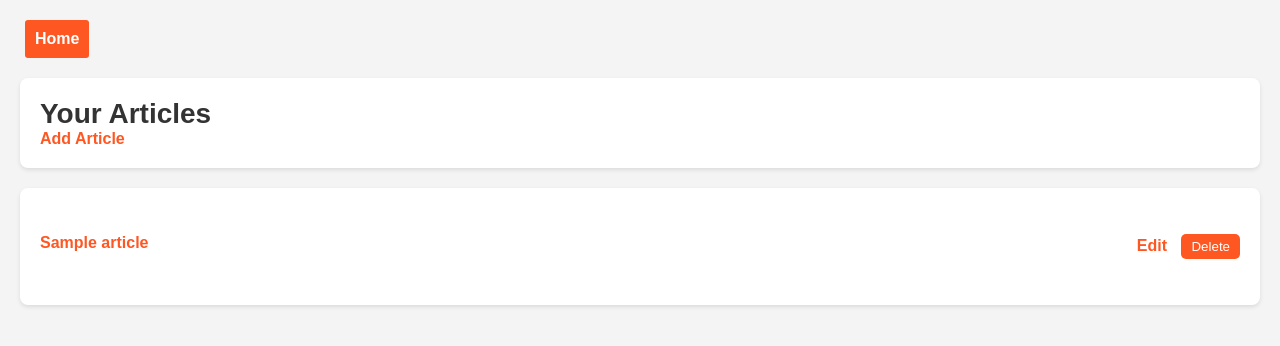
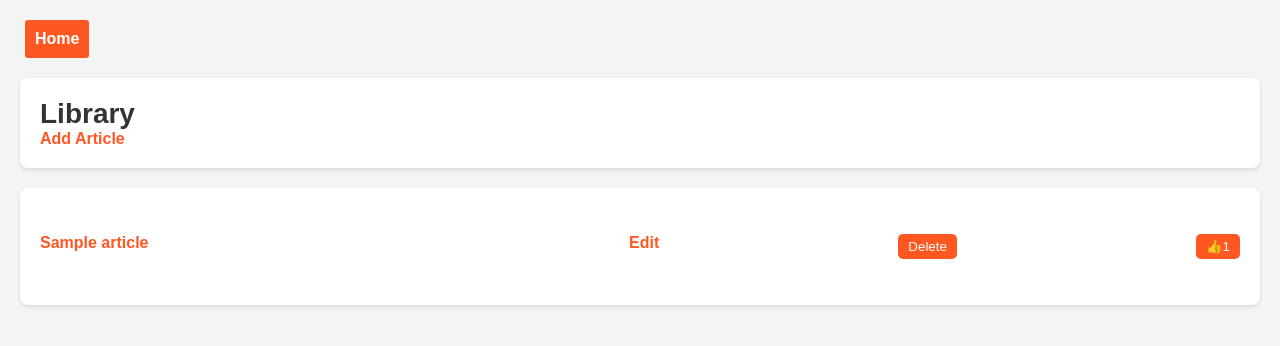
Before and after one commit to Rowanbiets/prototype-django, a Django app: page /articles/ in a window 1280 px wide. Shown: the top 346 px of the page. Run offline with Django 5.2, Linux system fonts and the light colour scheme; tables that the repository leaves empty hold one stand-in row (values such as "Sample post").

Commit message:
extra : Like button + styling

```diff
--- a/prototype/articles/forms.py
+++ b/prototype/articles/forms.py
@@ -1,6 +1,7 @@
 # forms.py
 from django import forms
 from .models import Article
+from .models import Comment
 
 class ArticleForm(forms.ModelForm):
     class Meta:
@@ -9,3 +10,8 @@ class ArticleForm(forms.ModelForm):
         widgets = {
             'author': forms.HiddenInput(),
         }
+
+class CommentForm(forms.ModelForm):
+    class Meta:
+        model = Comment
+        fields = ['content']
--- a/prototype/articles/static/articles/all-articles.css
+++ b/prototype/articles/static/articles/all-articles.css
@@ -25,6 +25,7 @@ a {
     color: #FF5722;
     text-decoration: none;
     font-weight: bold;
+
 }
 
 a:hover {
@@ -40,8 +41,14 @@ a:hover {
     position: absolute; /* Maak de gebruiker informatie absoluut gepositioneerd */
     right: 20px; /* Plaats het aan de rechterkant */
     top: 20px; /* Plaats het iets onder de bovenkant */
-    text-align: right; /* Lijn de tekst rechts uit */
+    text-align: left; /* Lijn de tekst rechts uit */
     font-size: 14px; /* Kleinere tekst voor de gebruikersinformatie */
+
+}
+
+.title{
+   width:350px;
+
 }
 
 .logout-link {
@@ -58,22 +65,22 @@ main {
 ul {
     list-style-type: none; /* Verwijdert de opsommingstekens */
     padding: 0;
+
 }
+
+
 
 li {
     padding: 10px 0;
     border-bottom: 1px solid #ddd;
-    display: flex;
-    justify-content: space-between; /* Maakt ruimte tussen de links */
+    display:flex;
+    justify-content:space-between; /* Maakt ruimte tussen de links */
 }
 
 li:last-child {
     border-bottom: none; /* Verwijdert de onderste rand van het laatste item */
 }
 
-.edit-link {
-    margin-right: 10px; /* Ruimte tussen de Edit-link en de Delete-knop */
-}
 
 button {
     background-color: #FF5722;
--- a/prototype/articles/templates/all_articles.html
+++ b/prototype/articles/templates/all_articles.html
@@ -11,7 +11,7 @@
     <a class="home-button" href="{% url 'main' %}">Home</a> <!-- Home-knop -->
     <header>
 
-        <h1>Your Articles</h1>
+        <h1>Library</h1>
         <div class="user-info">
             {% if user.is_authenticated %}
                 <p><strong>{{ user.username }}</strong></p>
@@ -25,17 +25,24 @@
         <ul>
             {% for article in myarticles %}
                 <li>
-                    <a href="{% url 'details' article.id %}">{{ article.title }}</a>
-                    <div>
-                        <a href="{% url 'article_edit' article.id %}" class="edit-link">Edit</a>
-                        <form method="post" action="{% url 'article_delete' article.id %}" style="display:inline;">
-                            {% csrf_token %}
-                            <button type="submit" class="delete-button">Delete</button>
-                        </form>
-                    </div>
+
+                    <a class='title' href="{% url 'details' article.id %}">{{ article.title }}</a>
+
+
+                    <a href="{% url 'article_edit' article.id %}">Edit</a>
+                    <form method="post" action="{% url 'article_delete' article.id %}" style="display:inline;">
+                        {% csrf_token %}
+                        <button type="submit">Delete</button>
+                    </form>
+
+                    <form method="post" action="{% url 'like_article' article.id %}" style="display:inline;">
+                        {% csrf_token %}
+                        <button type="submit">👍{{ article.likes }}</button>
+                    </form>
                 </li>
             {% endfor %}
         </ul>
+
     </main>
 </body>
 </html>
--- a/prototype/articles/templates/article_form.html
+++ b/prototype/articles/templates/article_form.html
@@ -4,7 +4,7 @@
 <head>
     <meta charset="UTF-8">
     <meta name="viewport" content="width=device-width, initial-scale=1.0">
-    <link rel="stylesheet" href="{% static 'articles/article_form.css' %}">
+    <link rel="stylesheet" href="{% static 'articles/article-form.css' %}">
     <title>Add/Edit Article</title>
 </head>
 <body>
--- a/prototype/articles/templates/details.html
+++ b/prototype/articles/templates/details.html
@@ -2,7 +2,7 @@
 {% load static %}
 
 {% block title %}
-Article Details
+    Article Details
 {% endblock %}
 
 {% block content %}
@@ -13,4 +13,7 @@ Article Details
 <p>Author: {{ myarticle.author }}</p>
 <p>Created at: {{ myarticle.created_at }}</p>
 <a href="{% url 'articles' %}">Back to Articles</a>
+
+
+
 {% endblock %}
--- a/prototype/articles/urls.py
+++ b/prototype/articles/urls.py
@@ -1,6 +1,7 @@
 from django.urls import path
 from . import views
 from django.contrib.auth import views as auth_views
+
 
 urlpatterns = [
     path('', views.main, name='main'),
@@ -16,4 +17,12 @@ urlpatterns = [
     path('articles/add/', views.article_add, name='article_add'),
     path('articles/edit/<int:id>/', views.article_edit, name='article_edit'),
     path('articles/delete/<int:id>/', views.article_delete, name='article_delete'),
+
+    # Likes
+    path('articles/like/<int:id>/', views.like_article, name='like_article'),
+
+
+
+
+
 ]
--- a/prototype/articles/views.py
+++ b/prototype/articles/views.py
@@ -7,6 +7,8 @@ from django.contrib.auth.decorators import login_required
 from django.contrib.auth import authenticate, login, logout
 from django.views.decorators.csrf import csrf_exempt
 from django.contrib.auth.forms import UserCreationForm
+from .models import Article, Comment
+from .forms import CommentForm
 
 # Artikelen overzicht
 def articles(request):
@@ -82,7 +84,7 @@ def article_edit(request, id):
 
     # Controleer of de ingelogde gebruiker de auteur is
     if article.author != request.user:
-        return HttpResponse("You are not allowed to edit this article.", status=403)
+     return HttpResponse("You are not allowed to edit this article.", status=403)
 
     if request.method == "POST":
         form = ArticleForm(request.POST, instance=article)
@@ -108,3 +110,29 @@ def article_delete(request, id):
         return redirect('articles')
 
     return render(request, 'article_confirm_delete.html', {'article': article})
+
+# Artikelen liken
+
+def like_article(request, id):
+    article = get_object_or_404(Article, id=id)
+    article.likes +=1
+    article.save()
+    return redirect('articles')
+
+# Comments
+def article_detail(request, article_id):
+    article = get_object_or_404(Article, id=article_id)
+    comments = article.comments.all()
+
+    if request.method == "POST":
+        form = CommentForm(request.POST)
+        if form.is_valid():
+            comment = form.save(commit=False)
+            comment.article = article
+            comment.user = request.user
+            comment.save()
+            return redirect('details', article_id=article.id)
+    else:
+        form = CommentForm()
+
+    return render(request, 'articles/details.html', {'article': article, 'comments': comments, 'form': form})
```
Also changed, not shown: prototype/articles/models.py (+12 -0 lines), prototype/articles/static/articles/details.css (+30 -0 lines), prototype/articles/migrations/0003_article_likes.py (added), prototype/articles/migrations/0004_comment.py (added), prototype/articles/static/images/krant.jpg (added).
